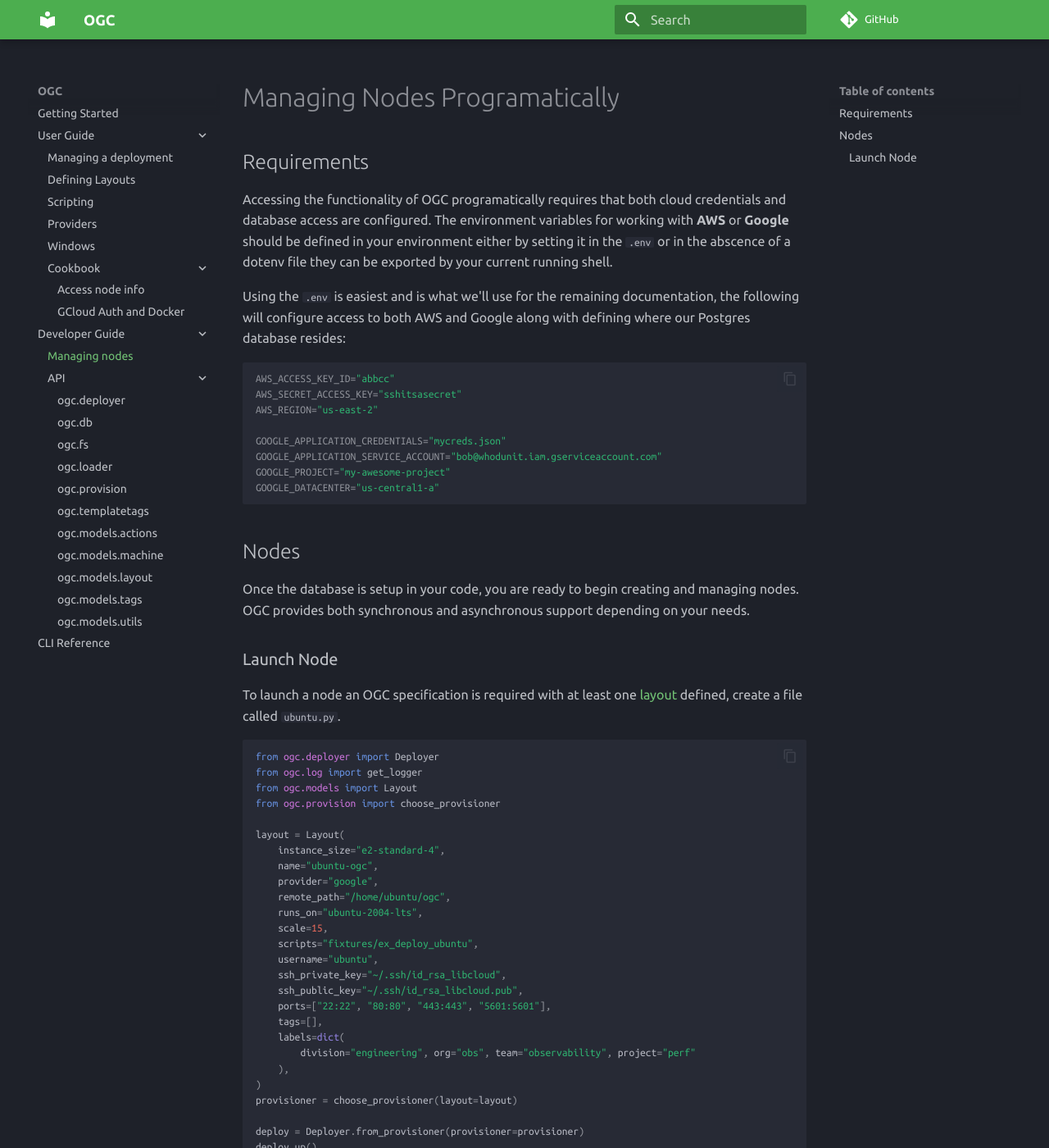
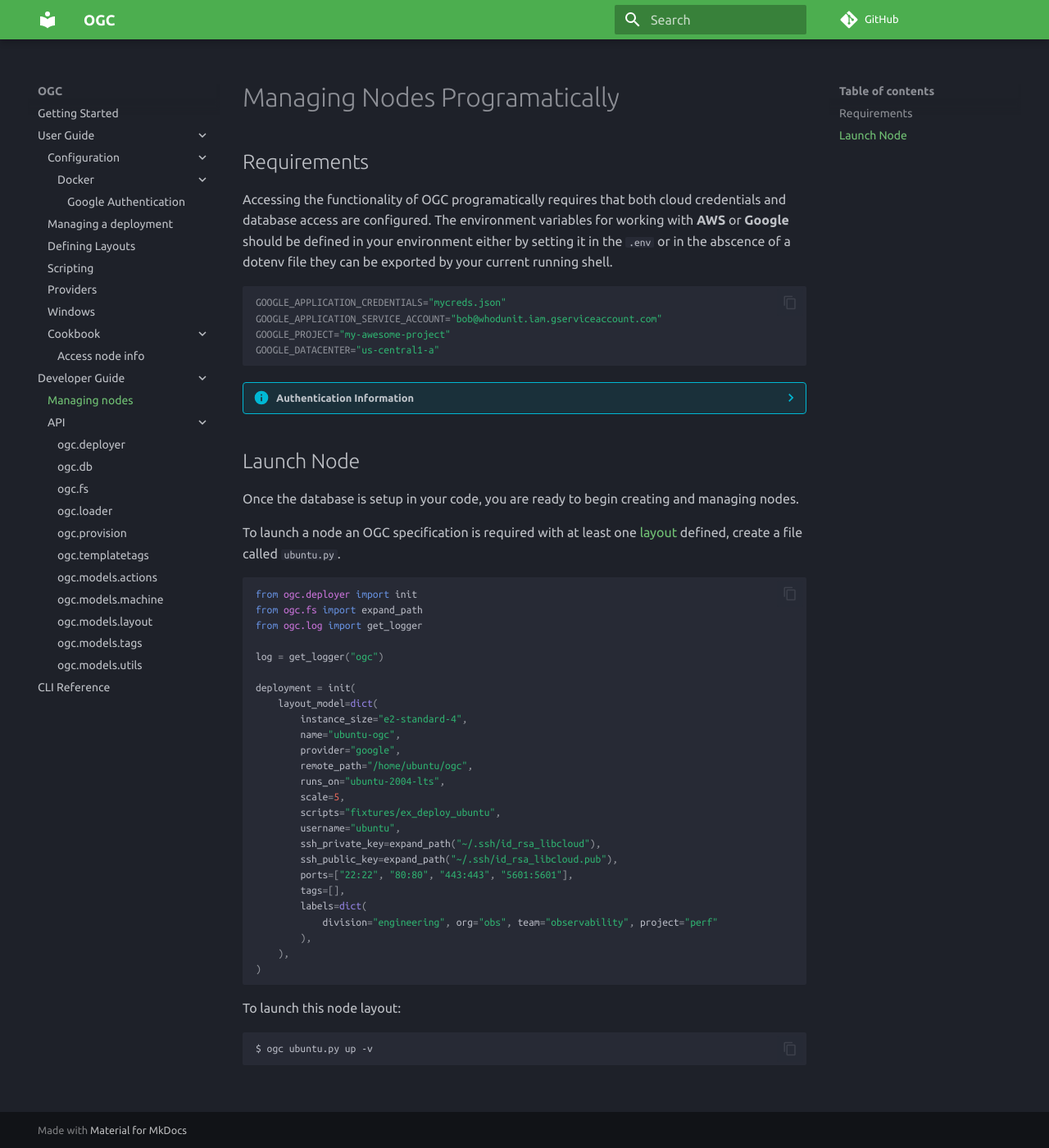
Before and after one commit to adam-stokes/ogc, an MkDocs documentation site: the page built from docs/developer-guide/managing-nodes.md, in a window 1280 px wide and 1400 px high. Shown: the whole window at 82% size. Built offline with MkDocs 1.6.1 and Material for MkDocs 9.7.7, drawn with Linux system fonts in a browser that asks for light colours; comment, search, counter and statistics services are not loaded; some of the changed text lies outside the part shown.

Commit message:
more doc updates

````diff
--- a/docs/developer-guide/managing-nodes.md
+++ b/docs/developer-guide/managing-nodes.md
@@ -4,62 +4,52 @@
 
 Accessing the functionality of OGC programatically requires that both cloud credentials and database access are configured. The environment variables for working with **AWS** or **Google** should be defined in your environment either by setting it in the `.env` or in the abscence of a dotenv file they can be exported by your current running shell.
 
-Using the `.env` is easiest and is what we'll use for the remaining documentation, the following will configure access to both AWS and Google along with defining where our Postgres database resides:
-
-``` sh
-AWS_ACCESS_KEY_ID="abbcc"
-AWS_SECRET_ACCESS_KEY="sshitsasecret"
-AWS_REGION="us-east-2"
-
+```bash
 GOOGLE_APPLICATION_CREDENTIALS="mycreds.json"
 GOOGLE_APPLICATION_SERVICE_ACCOUNT="bob@whodunit.iam.gserviceaccount.com"
 GOOGLE_PROJECT="my-awesome-project"
 GOOGLE_DATACENTER="us-central1-a"
 ```
 
-## Nodes
+??? info "Authentication Information"
+    Please read [Docker and Google Authentication](../user-guide/configuration/docker/gcloud-auth.md) for more information.
 
-Once the database is setup in your code, you are ready to begin creating and managing nodes. OGC provides both synchronous and asynchronous support depending on your needs.
+## Launch Node
 
-### Launch Node
+Once the database is setup in your code, you are ready to begin creating and managing nodes.
 
 To launch a node an OGC specification is required with at least one [layout](../user-guide/defining-layouts.md) defined, create a file called `ubuntu.py`.
 
 ```python
-from ogc.deployer import Deployer
+from ogc.deployer import init
+from ogc.fs import expand_path
 from ogc.log import get_logger
-from ogc.models import Layout
-from ogc.provision import choose_provisioner
 
-layout = Layout(
-    instance_size="e2-standard-4",
-    name="ubuntu-ogc",
-    provider="google",
-    remote_path="/home/ubuntu/ogc",
-    runs_on="ubuntu-2004-lts",
-    scale=15,
-    scripts="fixtures/ex_deploy_ubuntu",
-    username="ubuntu",
-    ssh_private_key="~/.ssh/id_rsa_libcloud",
-    ssh_public_key="~/.ssh/id_rsa_libcloud.pub",
-    ports=["22:22", "80:80", "443:443", "5601:5601"],
-    tags=[],
-    labels=dict(
-        division="engineering", org="obs", team="observability", project="perf"
+log = get_logger("ogc")
+
+deployment = init(
+    layout_model=dict(
+        instance_size="e2-standard-4",
+        name="ubuntu-ogc",
+        provider="google",
+        remote_path="/home/ubuntu/ogc",
+        runs_on="ubuntu-2004-lts",
+        scale=5,
+        scripts="fixtures/ex_deploy_ubuntu",
+        username="ubuntu",
+        ssh_private_key=expand_path("~/.ssh/id_rsa_libcloud"),
+        ssh_public_key=expand_path("~/.ssh/id_rsa_libcloud.pub"),
+        ports=["22:22", "80:80", "443:443", "5601:5601"],
+        tags=[],
+        labels=dict(
+            division="engineering", org="obs", team="observability", project="perf"
+        ),
     ),
 )
-provisioner = choose_provisioner(layout=layout)
-
-deploy = Deployer.from_provisioner(provisioner=provisioner)
-deploy.up()
-deploy.exec(cmd='ls -l /')
-deploy.exec_scripts()
-deploy.exec_scripts(scripts='my/arbitrary/path')
-deploy.down()
 ```
 
 To launch this node layout:
 
 ```
-$ ogc ubuntu.py
+$ ogc ubuntu.py up -v
 ```
--- a/mkdocs.yml
+++ b/mkdocs.yml
@@ -72,6 +72,9 @@ markdown_extensions:
 nav:
   - 'Getting Started': 'index.md'
   - 'User Guide':
+    - "Configuration":
+        - "Docker":
+            - "Google Authentication": 'user-guide/configuration/docker/gcloud-auth.md'
     - 'Managing a deployment': 'user-guide/managing-nodes.md'
     - 'Defining Layouts': 'user-guide/defining-layouts.md'
     - 'Scripting': 'user-guide/scripting.md'
@@ -79,7 +82,6 @@ nav:
     - 'Windows': 'user-guide/windows.md'
     - 'Cookbook':
         - 'Access node info': 'user-guide/cookbook/template-access-node-info.md'
-        - 'GCloud Auth and Docker': 'user-guide/cookbook/docker-gcloud-auth.md'
   - 'Developer Guide':
     - 'Managing nodes': 'developer-guide/managing-nodes.md'
     - 'API':
````
Also changed, not shown: docs/index.md (+1 -1 lines), docs/user-guide/providers.md (+1 -1 lines), readme.md (+7 -123 lines), docs/user-guide/configuration/docker/gcloud-auth.md (renamed from docs/user-guide/cookbook/docker-gcloud-auth.md).
